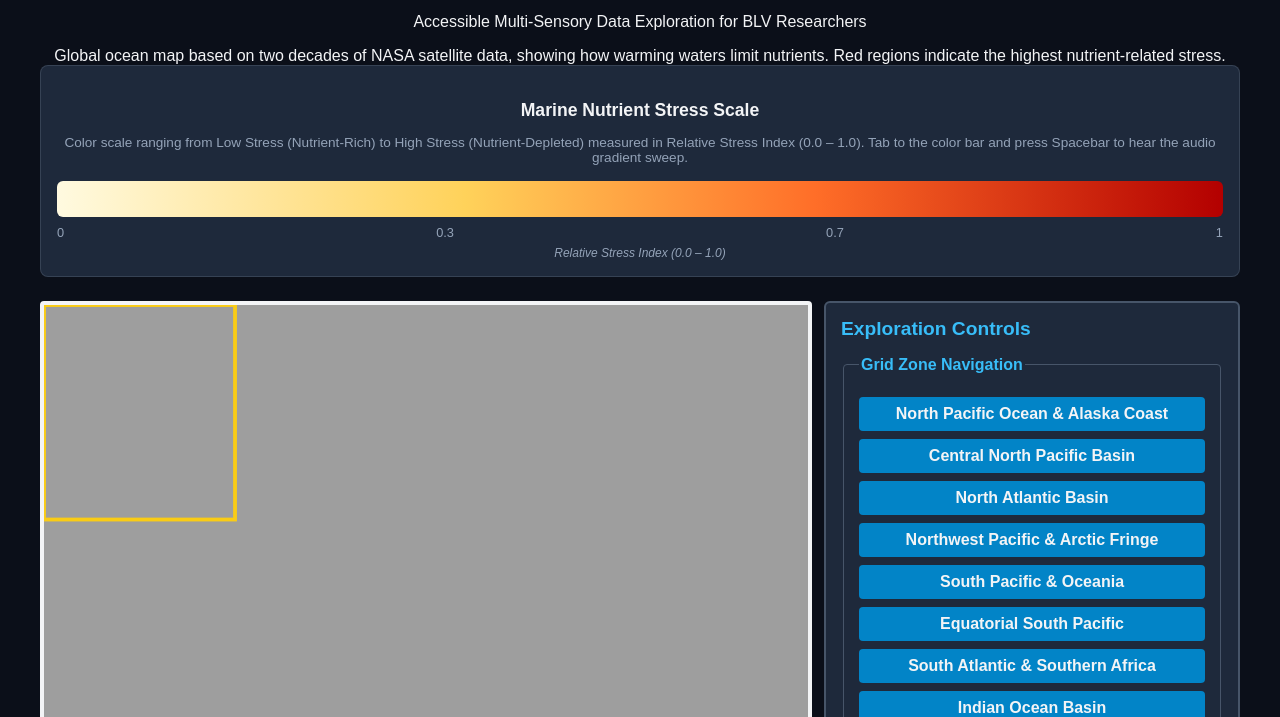
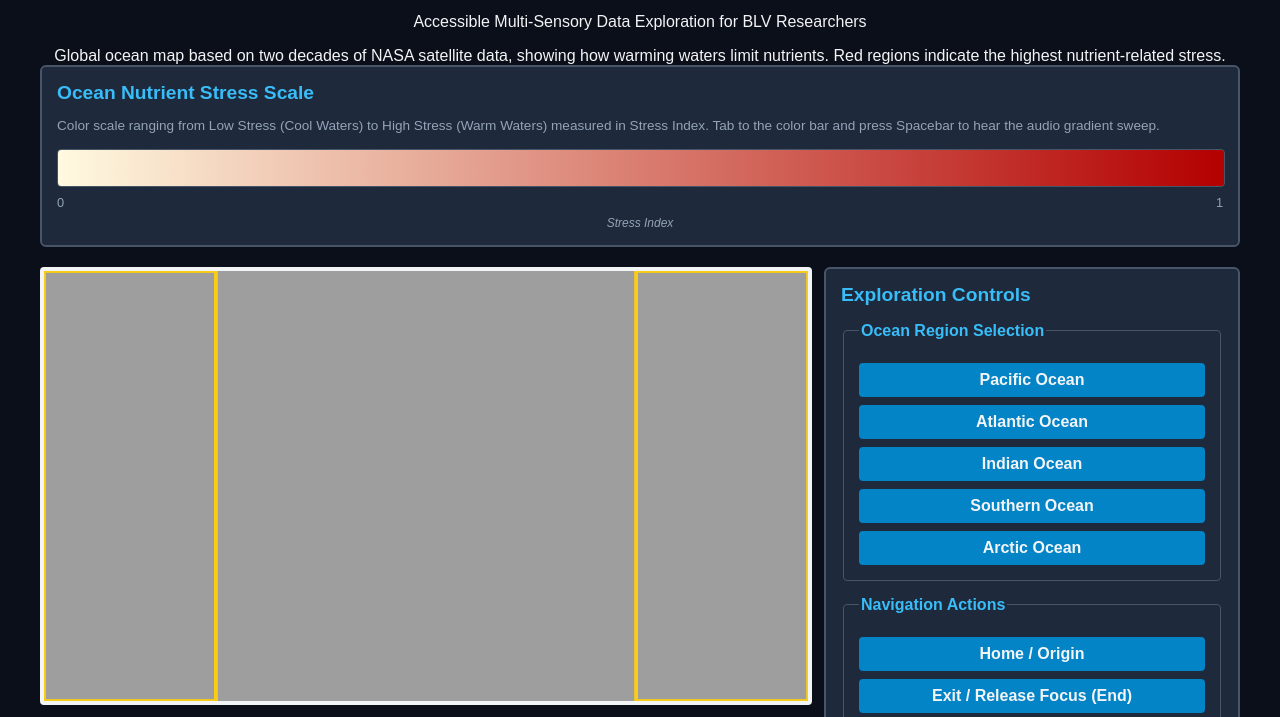
Before and after one commit to unnatimistry-uxr/NASA_earth_information_jukebox, a plain HTML site: page ocean-stress.html in a window 1280 px wide. Shown: the part 81-798 px from the top of the page. Drawn offline with nearby package versions, Linux system fonts and the light colour scheme.

Commit message:
Added one more visualization page air-Quality-co.html and updated files to accomodate mutiple visualization pages.

```diff
--- /dev/null
+++ b/air-quality-co.html
@@ -0,0 +1,97 @@
+<!DOCTYPE html>
+<html lang="en">
+<head>
+    <meta charset="UTF-8">
+    <meta name="viewport" content="width=device-width, initial-scale=1.0">
+    <title>Global Carbon Monoxide (CO) Air Quality - NASA Space Apps</title>
+    <!-- POUR-Compliant High Contrast Stylesheet -->
+    <link rel="stylesheet" href="css/style.css">
+    <!-- Tone.js CDN for clean audio sonification synthesis -->
+    <script src="https://cdnjs.cloudflare.com/ajax/libs/tone/14.8.49/Tone.js"></script>
+</head>
+<body>
+    <!-- Header Landmark -->
+    <header role="banner">
+        <h1>Earth Information Jukebox</h1>
+        <p>Accessible Multi-Sensory Data Exploration for BLV Researchers</p>
+    </header>
+
+    <!-- Main Content Landmark -->
+    <main role="main" class="main-container">
+
+        <!-- Executive Summary Container -->
+        <div id="datasetSummary" class="status-region" aria-live="polite">
+            Loading dataset executive summary...
+        </div>
+
+        <!-- Dynamic Audio Legend Container -->
+        <div class="dynamic-legend-section"></div>
+
+        <!-- Workspace Grid Container -->
+        <div class="workspace-grid">
+
+            <!-- LEFT / CENTER: Interactive Map Canvas Container -->
+            <section class="map-section" aria-label="Interactive Map Workspace">
+                <div class="map-container">
+                    <canvas id="mapCanvas"
+                            aria-label="Interactive Carbon Monoxide Continent Map. Use navigation controls or arrow keys to explore continents, Spacebar to hear data stream."
+                            aria-describedby="statusRegion"
+                            role="img"
+                            tabindex="0"></canvas>
+                </div>
+                <!-- Status & Coordinate Readout (ARIA live region for real-time navigation announcements) -->
+                <div id="statusRegion" aria-live="polite" aria-atomic="true" class="status-readout">
+                    Status: Ready. Use continent controls or arrow keys to explore, Spacebar to hear data stream, Home for origin, End to exit.
+                </div>
+            </section>
+
+            <!-- RIGHT: Accessibility & Exploration Control Panel -->
+            <aside class="control-panel" role="complementary" aria-label="Exploration and Accessibility Controls">
+                <h2>Continent Exploration Controls</h2>
+
+                <!-- DYNAMIC REGION / CONTINENT CONTROLS (Populated automatically based on JSON navigationMode) -->
+                <div id="dynamicNavControls" role="region" aria-label="Active Continent Navigation Mode Controls"></div>
+
+                <!-- Shared Global Navigation Actions -->
+                <fieldset>
+                    <legend>Navigation Actions</legend>
+                    <button id="btnHome" type="button" class="control-btn" aria-label="Return to starting region">
+                        Home / Origin
+                    </button>
+                    <button id="btnExit" type="button" class="control-btn" aria-label="Exit map exploration and release keyboard focus">
+                        Exit / Release Focus (End)
+                    </button>
+                </fieldset>
+
+                <!-- Shared Global Audio & Accessibility Settings -->
+                <fieldset>
+                    <legend>Audio &amp; Accessibility Settings</legend>
+                    <button id="btnMute" type="button" class="control-btn toggle-btn" aria-pressed="false" aria-label="Mute audio synthesizer">
+                        Mute Synth (M)
+                    </button>
+                    <button id="btnReplay" type="button" class="control-btn" aria-label="Replay current region audio stream">
+                        Replay Audio Stream (Spacebar)
+                    </button>
+                </fieldset>
+
+                <!-- Gateway Navigation Link -->
+                <div class="gateway-link-container">
+                    <a href="index.html" class="control-btn" role="button">Back to Home Gateway</a>
+                </div>
+            </aside>
+
+        </div>
+    </main>
+
+    <!-- Page-Specific Dataset Target Declaration -->
+    <script>
+        window.TARGET_DATASET = "carbonMonoxideAirQuality";
+    </script>
+
+    <!-- Core Application Scripts (Loaded in strict dependency order) -->
+    <script src="js/paths.js"></script>
+    <script src="js/audioCore.js"></script>
+    <script src="js/legendEngine.js"></script>
+    <script src="js/app.js"></script>
+</body>
+</html>
--- a/css/style.css
+++ b/css/style.css
@@ -254,6 +254,17 @@ legend {
     border: 0;
 }
 
+/* Gateway Link Container */
+.gateway-link-container {
+    margin-top: 1.5rem;
+}
+
+.gateway-link-container .control-btn {
+    text-align: center;
+    display: block;
+    text-decoration: none;
+}
+
 /* ========================================================================== */
 /* Gateway Landing Page Styles (Appended)                                     */
 /* ========================================================================== */
@@ -340,3 +351,62 @@ legend {
     background-color: var(--accent-hover, #0284c7);
     color: var(--text-primary, #f8fafc);
 }
+
+
+/* ==========================================================================
+   DYNAMIC LEGEND COMPONENT STYLES (Zero-Hardcoding Architecture)
+   ========================================================================== */
+.audio-legend-wrapper {
+    margin-bottom: var(--spacing-lg);
+    background: var(--bg-surface);
+    border: 2px solid var(--border-color);
+    padding: var(--spacing-md);
+    border-radius: var(--border-radius);
+    text-align: left;
+}
+
+.audio-legend-wrapper h3 {
+    color: var(--text-heading);
+    margin-top: 0;
+    font-size: var(--font-size-heading);
+    margin-bottom: 0.5rem;
+}
+
+.legend-desc {
+    font-size: 0.85rem;
+    color: var(--text-secondary, #94a3b8);
+    margin-bottom: 1rem;
+}
+
+.legend-gradient-bar {
+    height: 36px;
+    width: 100%;
+    min-width: 200px;
+    display: block;
+    border-radius: var(--border-radius-sm);
+    position: relative;
+    cursor: pointer;
+    outline-offset: 2px;
+    margin: var(--spacing-sm) 0;
+    border: 1px solid var(--border-color);
+}
+
+.legend-gradient-bar:focus {
+    outline: var(--focus-outline-width) var(--focus-outline-style) var(--focus-ring);
+}
+
+.legend-axis-labels {
+    display: flex;
+    justify-content: space-between;
+    margin-top: 8px;
+    font-size: 0.8rem;
+    color: var(--text-secondary, #94a3b8);
+}
+
+.legend-unit-footer {
+    text-align: center;
+    margin-top: 6px;
+    font-size: 0.75rem;
+    font-style: italic;
+    color: var(--text-secondary, #94a3b8);
+}
--- a/data/datasets.json
+++ b/data/datasets.json
@@ -2,8 +2,8 @@
   "_comment": "MASTER CONFIGURATION SCHEMA - NASA Earth Information Jukebox",
   "_documentation": {
     "navigationMode": "Controls active UI engine: 'grid' (4x2 grid), 'oceans' (5 ocean regions), or 'continents' (7 continent regions).",
-    "colorChannel": "Determines which RGB channel or brightness metric is mapped to audio pitch: 'red', 'green', 'blue', or 'luminance'.",
-    "boxes": "Array of rectangular bounding regions [{x, y, w, h}] allowing split/wrapped features (e.g., Pacific Ocean on both map edges) to scan sequentially."
+    "audioConfig": "Defines universal sonification parameters (frequency range, color channel mapping, and scan duration).",
+    "legendConfig": "Defines accessible visual gradient scale, color stops, units, and descriptive labels."
   },
   "activeDataset": "oceanNutrientStress",
   "datasets": {
@@ -20,7 +20,7 @@
         "width": 800,
         "height": 450
       },
-      "navigationMode": "grid",
+      "navigationMode": "oceans",
       "synthSettings": {
         "oscillatorType": "sine",
         "envelope": {
@@ -30,14 +30,21 @@
           "release": 0.3
         }
       },
-      "audioLegend": {
+      "audioConfig": {
         "minFrequency": 150,
         "maxFrequency": 800,
-        "unit": "Hz",
         "colorChannel": "red",
-        "scanDurationMs": 1500,
-        "lowDescription": "Cool waters and stable low stress zones",
-        "highDescription": "Warm waters and high nutrient stress zones"
+        "scanDurationMs": 1500
+      },
+      "legendConfig": {
+        "title": "Ocean Nutrient Stress Scale",
+        "unit": "Stress Index",
+        "minLabel": "Low Stress (Cool Waters)",
+        "maxLabel": "High Stress (Warm Waters)",
+        "colorStops": [
+          { "position": 0.0, "color": "#fffae0", "value": 0.0, "desc": "Cool waters and stable low stress zones" },
+          { "position": 1.0, "color": "#b30000", "value": 1.0, "desc": "Warm waters and high nutrient stress zones" }
+        ]
       },
       "gridSettings": {
         "columns": 4,
@@ -122,56 +129,87 @@
             { "x": 0, "y": 0, "w": 800, "h": 60 }
           ]
         }
+      }
+    },
+    "carbonMonoxideAirQuality": {
+      "metadata": {
+        "title": "Global Carbon Monoxide (CO) Air Quality (2023)",
+        "description": "Near-surface concentration of carbon monoxide (CO) estimated by NASA’s GEOS-CF model. Derived from incomplete combustion, vehicle traffic, industry, and widespread wildfires, illustrating the long-range transport of air pollution.",
+        "source": "NASA Global Modeling and Assimilation Office (GMAO) - GEOS-CF Model"
+      },
+      "paths": {
+        "image": "assets/images/AQI_CO.jpg"
+      },
+      "canvasSettings": {
+        "width": 800,
+        "height": 450
+      },
+      "navigationMode": "continents",
+      "synthSettings": {
+        "oscillatorType": "sine",
+        "envelope": {
+          "attack": 0.05,
+          "decay": 0.1,
+          "sustain": 0.2,
+          "release": 0.3
+        }
+      },
+      "audioConfig": {
+        "minFrequency": 180,
+        "maxFrequency": 850,
+        "colorChannel": "red",
+        "scanDurationMs": 1500
+      },
+      "legendConfig": {
+        "title": "Carbon Monoxide (CO) Concentration Scale",
+        "unit": "parts per billion by volume (ppbv)",
+        "minLabel": "40 ppbv (Low)",
+        "maxLabel": "500 ppbv (High)",
+        "colorStops": [
+          { "position": 0.0, "color": "#fffae0", "value": 40, "desc": "Low background concentration" },
+          { "position": 0.25, "color": "#ffa500", "value": 100, "desc": "Moderate mixing level" },
+          { "position": 0.5, "color": "#e65c00", "value": 130, "desc": "Elevated regional pollution zone" },
+          { "position": 0.75, "color": "#b30000", "value": 200, "desc": "High concentration threshold" },
+          { "position": 1.0, "color": "#590000", "value": 500, "desc": "Maximum concentration extreme (Wildfires/Industrial)" }
+        ]
       },
       "continentRegions": {
         "northAmerica": {
           "name": "North America",
-          "narration": "North American continent region.",
-          "boxes": [{ "x": 80, "y": 50, "w": 200, "h": 180 }]
+          "narration": "North America continent region, showing industrial and wildfire-driven carbon monoxide concentrations.",
+          "boxes": [{ "x": 80, "y": 40, "w": 220, "h": 180 }]
         },
         "southAmerica": {
           "name": "South America",
-          "narration": "South American continent region.",
-          "boxes": [{ "x": 200, "y": 230, "w": 120, "h": 180 }]
+          "narration": "South American continent region, highlighting agricultural burning and biomass emissions.",
+          "boxes": [{ "x": 180, "y": 220, "w": 120, "h": 180 }]
         },
         "europe": {
           "name": "Europe",
-          "narration": "European continent region.",
-          "boxes": [{ "x": 380, "y": 50, "w": 100, "h": 100 }]
+          "narration": "European continent region, tracking dense urban and regulated industrial emissions.",
+          "boxes": [{ "x": 350, "y": 40, "w": 120, "h": 100 }]
         },
         "africa": {
           "name": "Africa",
-          "narration": "African continent region.",
-          "boxes": [{ "x": 380, "y": 150, "w": 130, "h": 200 }]
+          "narration": "African continent region, capturing extensive seasonal biomass and agricultural burning zones.",
+          "boxes": [{ "x": 350, "y": 140, "w": 140, "h": 220 }]
         },
         "asia": {
           "name": "Asia",
-          "narration": "Asian continent region.",
-          "boxes": [{ "x": 480, "y": 50, "w": 200, "h": 200 }]
+          "narration": "Asian continent region, displaying high industrial and population-density concentration plumes across East and South Asia.",
+          "boxes": [{ "x": 470, "y": 30, "w": 250, "h": 200 }]
         },
         "australia": {
           "name": "Australia",
-          "narration": "Australian continent region.",
-          "boxes": [{ "x": 620, "y": 250, "w": 120, "h": 130 }]
+          "narration": "Australian continent region, monitoring episodic wildfire and regional background levels.",
+          "boxes": [{ "x": 620, "y": 240, "w": 130, "h": 140 }]
         },
         "antarctica": {
           "name": "Antarctica",
-          "narration": "Antarctic polar landmass region.",
-          "boxes": [{ "x": 100, "y": 410, "w": 600, "h": 40 }]
+          "narration": "Antarctic polar landmass region, serving as a baseline background reference atmosphere.",
+          "boxes": [{ "x": 100, "y": 400, "w": 600, "h": 45 }]
         }
-      },
-      "legendConfig": {
-          "title": "Marine Nutrient Stress Scale",
-          "unit": "Relative Stress Index (0.0 – 1.0)",
-          "minLabel": "Low Stress (Nutrient-Rich)",
-          "maxLabel": "High Stress (Nutrient-Depleted)",
-          "colorStops": [
-            { "position": 0.0, "color": "#fffae0", "value": 0.0, "desc": "Low nutrient stress, stable upwelling zone" },
-            { "position": 0.35, "color": "#ffd25a", "value": 0.3, "desc": "Moderate temperature and mild nutrient limitation" },
-            { "position": 0.65, "color": "#ff6e28", "value": 0.7, "desc": "Elevated warming and stratified surface waters" },
-            { "position": 1.0, "color": "#b30000", "value": 1.0, "desc": "Maximum physiological stress zone for microorganisms" }
-          ]
-        }
+      }
     }
   }
 }
--- a/js/app.js
+++ b/js/app.js
@@ -20,8 +20,9 @@ async function initApp() {
 
         const data = await response.json();
 
-        // 2. Identify the active dataset object based on activeDataset pointer
-        const activeDatasetKey = data.activeDataset;
+        // 2. Identify the active dataset object:
+        // Priority: Page-specific override (window.TARGET_DATASET) -> Fallback to JSON activeDataset
+        const activeDatasetKey = window.TARGET_DATASET || data.activeDataset;
         const dataset = data.datasets[activeDatasetKey];
 
         if (!dataset) {
--- a/js/gridEngine.js
+++ b/js/gridEngine.js
@@ -16,7 +16,10 @@ async function initGridEngine() {
         if (!response.ok) throw new Error("Failed to load dataset configuration.");
 
         const data = await response.json();
-        const dataset = data.datasets[data.activeDataset];
+        // Replace: const dataset = data.datasets[data.activeDataset];
+        // With:
+        const activeKey = window.TARGET_DATASET || data.activeDataset;
+        const dataset = data.datasets[activeKey];
 
         // Ensure this dataset is meant for grid navigation before running
         if (dataset.navigationMode !== "grid") {
@@ -189,7 +192,7 @@ async function initGridEngine() {
             await AudioCore.scanBoundingBoxes(
                 ctx,
                 boxes,
-                dataset.audioLegend,
+                dataset.audioConfig,
                 (cursorX) => {
                     // On every pixel tick, update visual cursor line
                     drawScene(cursorX);
--- a/js/legendEngine.js
+++ b/js/legendEngine.js
@@ -3,11 +3,11 @@
 // ==========================================================================
 
 function initLegendEngine(dataset) {
-    const container = document.getElementById("dynamicLegendContainer");
+    const container = document.querySelector(".dynamic-legend-section");
     if (!container || !dataset.legendConfig) return;
 
     const config = dataset.legendConfig;
-    const audioConfig = dataset.audioLegend;
+    const audioConfig = dataset.audioConfig || { minFrequency: 150, maxFrequency: 800, colorChannel: "red", scanDurationMs: 1500 };
 
     // 1. Clear container and build accessible wrapper
     container.innerHTML = "";
@@ -15,58 +15,36 @@ function initLegendEngine(dataset) {
     wrapper.className = "audio-legend-wrapper";
     wrapper.setAttribute("role", "region");
     wrapper.setAttribute("aria-label", `${config.title}: Visual and Auditory Color Scale`);
-    wrapper.style.marginBottom = "1.5rem";
-    wrapper.style.padding = "1rem";
-    wrapper.style.backgroundColor = "var(--bg-secondary, #1e293b)";
-    wrapper.style.borderRadius = "8px";
-    wrapper.style.border = "1px solid rgba(148, 163, 184, 0.2)";
 
     // 2. Title & Description
     const titleEl = document.createElement("h3");
     titleEl.textContent = config.title;
-    titleEl.style.fontSize = "1.1rem";
-    titleEl.style.marginBottom = "0.5rem";
     wrapper.appendChild(titleEl);
 
     const descEl = document.createElement("p");
     descEl.className = "legend-desc";
     descEl.textContent = `Color scale ranging from ${config.minLabel} to ${config.maxLabel} measured in ${config.unit}. Tab to the color bar and press Spacebar to hear the audio gradient sweep.`;
-    descEl.style.fontSize = "0.85rem";
-    descEl.style.color = "var(--text-secondary, #94a3b8)";
-    descEl.style.marginBottom = "1rem";
     wrapper.appendChild(descEl);
 
-    // 3. Visual Gradient Bar Container (Fully interactive and focusable)
+    // 3. Visual Gradient Bar Container
     const barContainer = document.createElement("div");
     barContainer.className = "legend-gradient-bar";
-    barContainer.tabIndex = 0; // Ensures it is fully reachable via the Tab key
+    barContainer.tabIndex = 0;
     barContainer.setAttribute("role", "slider");
     barContainer.setAttribute("aria-valuemin", config.colorStops[0].value);
     barContainer.setAttribute("aria-valuemax", config.colorStops[config.colorStops.length - 1].value);
     barContainer.setAttribute("aria-valuenow", config.colorStops[0].value);
-    barContainer.setAttribute("aria-valuetext", `${config.colorStops[0].value} ${config.unit}, Low stress`);
+    barContainer.setAttribute("aria-valuetext", `${config.colorStops[0].value} ${config.unit}, ${config.colorStops[0].desc}`);
 
-    // Construct CSS linear-gradient string dynamically from JSON colorStops
     const gradientStopsString = config.colorStops
         .map(stop => `${stop.color} ${stop.position * 100}%`)
         .join(", ");
 
     barContainer.style.background = `linear-gradient(to right, ${gradientStopsString})`;
-    barContainer.style.height = "36px";
-    barContainer.style.width = "100%"; // Fixes collapse issue, ensuring full mouse/tab target area
-    barContainer.style.borderRadius = "6px";
-    barContainer.style.position = "relative";
-    barContainer.style.cursor = "pointer";
-    barContainer.style.outlineOffset = "2px";
 
     // 4. Axis Labels
     const axisContainer = document.createElement("div");
     axisContainer.className = "legend-axis-labels";
-    axisContainer.style.display = "flex";
-    axisContainer.style.justifyContent = "space-between";
-    axisContainer.style.marginTop = "8px";
-    axisContainer.style.fontSize = "0.8rem";
-    axisContainer.style.color = "var(--text-secondary, #94a3b8)";
 
     config.colorStops.forEach(stop => {
         const span = document.createElement("span");
@@ -80,11 +58,6 @@ function initLegendEngine(dataset) {
     // Unit footer
     const unitFooter = document.createElement("div");
     unitFooter.className = "legend-unit-footer";
-    unitFooter.style.textAlign = "center";
-    unitFooter.style.marginTop = "6px";
-    unitFooter.style.fontSize = "0.75rem";
-    unitFooter.style.fontStyle = "italic";
-    unitFooter.style.color = "var(--text-secondary, #94a3b8)";
     unitFooter.textContent = config.unit;
     wrapper.appendChild(unitFooter);
 
@@ -95,7 +68,7 @@ function initLegendEngine(dataset) {
         if (typeof AudioCore === "undefined") return;
 
         await AudioCore.scanLegendGradient(
-            audioConfig,
+            audioConfig, // <--- Unified audio configuration object
             (progress) => {
                 const interpolatedVal = Number(
                     (config.colorStops[0].value + progress * (config.colorStops[config.colorStops.length - 1].value - config.colorStops[0].value)).toFixed(1)
@@ -104,13 +77,11 @@ function initLegendEngine(dataset) {
                 barContainer.setAttribute("aria-valuetext", `${interpolatedVal} ${config.unit}`);
             },
             () => {
-                // Reset ARIA value on complete
                 barContainer.setAttribute("aria-valuenow", config.colorStops[0].value);
             }
         );
     }
 
-    // Keyboard & Mouse Event Listeners
     barContainer.addEventListener("keydown", (e) => {
         if (e.key === " " || e.key === "Enter") {
             e.preventDefault();
--- a/js/oceanEngine.js
+++ b/js/oceanEngine.js
@@ -14,7 +14,10 @@ async function initOceanEngine() {
         if (!response.ok) throw new Error("Failed to load dataset configuration.");
 
         const data = await response.json();
-        const dataset = data.datasets[data.activeDataset];
+        // Replace: const dataset = data.datasets[data.activeDataset];
+        // With:
+        const activeKey = window.TARGET_DATASET || data.activeDataset;
+        const dataset = data.datasets[activeKey];
 
         if (dataset.navigationMode !== "oceans") {
             console.log("Dataset navigationMode is not 'oceans'. Skipping oceanEngine.");
@@ -141,7 +144,7 @@ async function initOceanEngine() {
             await AudioCore.scanBoundingBoxes(
                 ctx,
                 boxes,
-                dataset.audioLegend,
+                dataset.audioConfig,
                 (cursorX) => {
                     drawScene(cursorX);
                 },
--- a/ocean-stress.html
+++ b/ocean-stress.html
@@ -25,7 +25,7 @@
         </div>
 
         <!-- Dynamic Audio Legend Container -->
-        <div id="dynamicLegendContainer" class="dynamic-legend-section"></div>
+        <div class="dynamic-legend-section"></div>
 
         <!-- Workspace Grid Container -->
         <div class="workspace-grid">
@@ -73,15 +73,26 @@
                         Replay Audio Stream (Spacebar)
                     </button>
                 </fieldset>
+
+                <!-- Gateway Navigation Link -->
+                <div class="gateway-link-container">
+                    <a href="index.html" class="control-btn" role="button">Back to Home Gateway</a>
+                </div>
+
             </aside>
 
         </div>
     </main>
 
+    <!-- Page-Specific Dataset Target Declaration -->
+    <script>
+        window.TARGET_DATASET = "oceanNutrientStress";
+    </script>
+
     <!-- Core Application Scripts (Loaded in strict dependency order) -->
     <script src="js/paths.js"></script>
     <script src="js/audioCore.js"></script>
+    <script src="js/legendEngine.js"></script> <!-- Moved BEFORE app.js so initLegendEngine is available -->
     <script src="js/app.js"></script>
-    <script src="js/legendEngine.js"></script>
 </body>
 </html>
```
Also changed, not shown: index.html (+5 -0 lines), js/continentEngine.js (+5 -2 lines), 1 other file.
